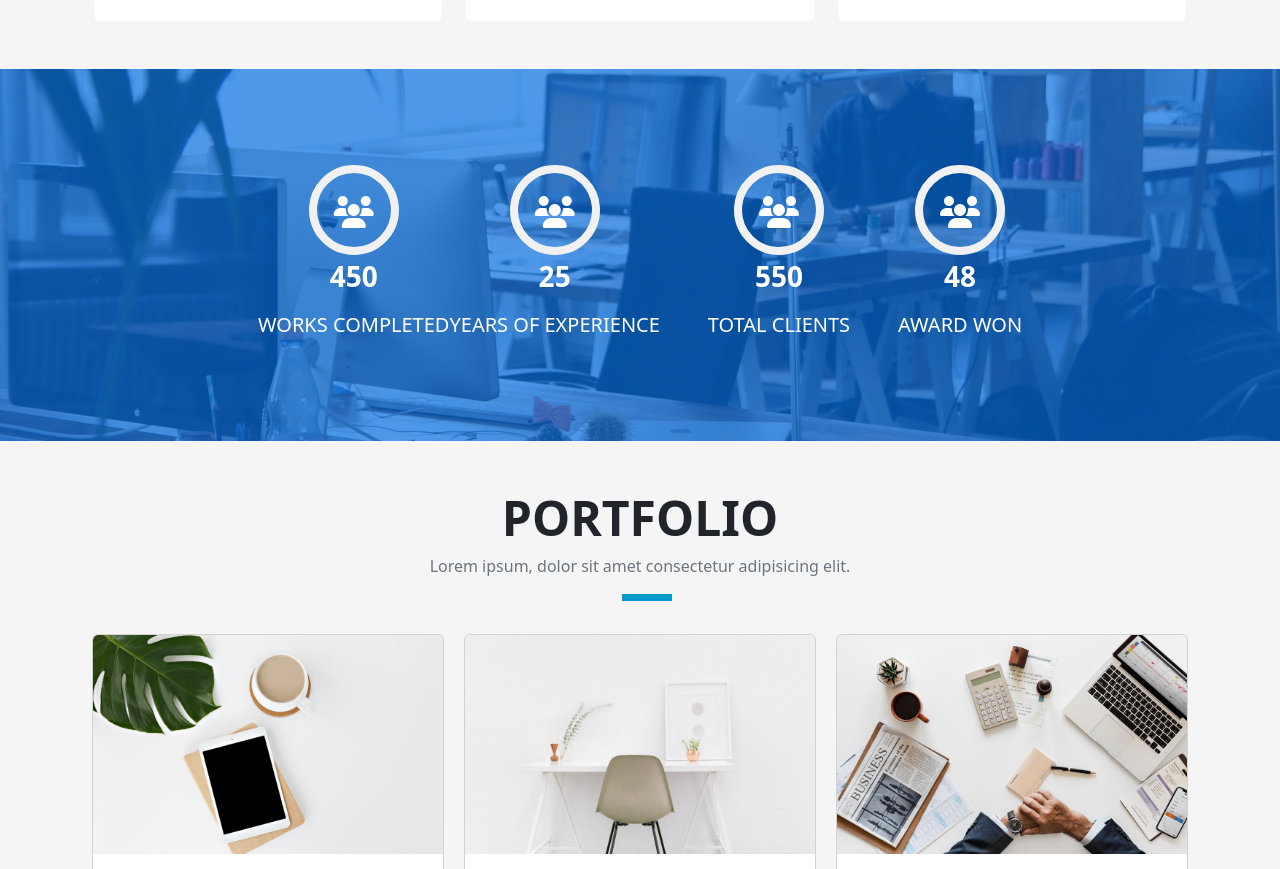
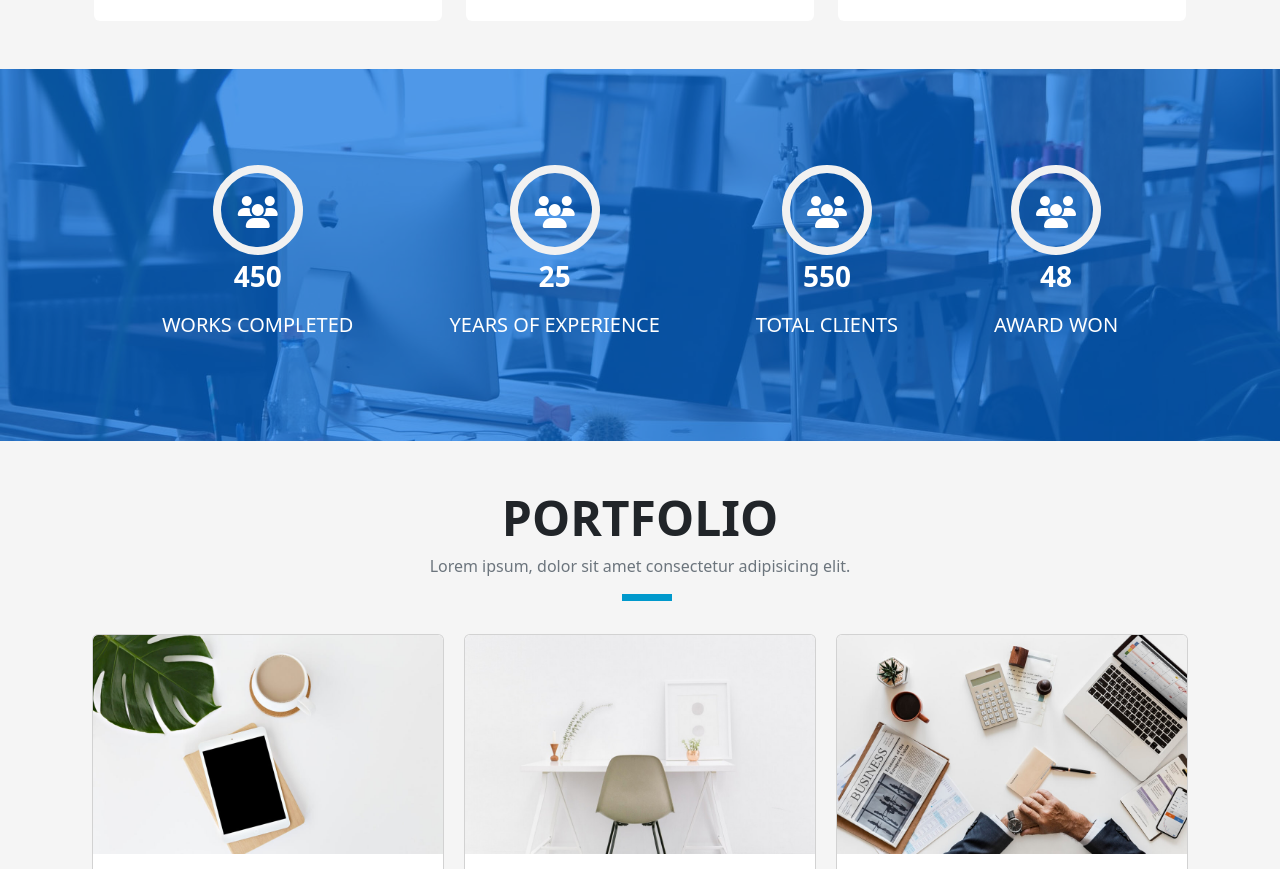
Before and after one commit to el-3agamy/bootstrap-project, a plain HTML site: page index.html in a window 1280 px wide. Shown: the part 2589-3458 px from the top of the page. Drawn offline with nearby package versions, Linux system fonts and the light colour scheme.

Commit message:
final update

```diff
--- a/index.html
+++ b/index.html
@@ -326,16 +326,17 @@
 
   <section>
     <div class="layer"></div>
-    <div class="container d-flex text-center    justify-content-evenly py-5">
+    <div class="container d-flex text-center align-items-center   justify-content-evenly py-5">
 
-      <div class="row">
+      <div class="row ">
         <div class="col">
-          <div class="inner d-flex counter">
+          <div class="inner d-flex justify-content-between align-items-center counter">
+
             <div class="inner text-center d-flex  flex-column justify-content-center z-3 mx-auto  py-5">
               <div class="pep  text-center align-self-center ">
                 <i class="fa-solid fa-users fa-2x  text-white "></i>
               </div>
-              <div>
+              <div class="px-5">
                 <p class="text-center fs-3 fw-bold">450</p>
                 <h5 class="fs-5 fw-normal">WORKS COMPLETED</h5>
               </div>
@@ -346,9 +347,9 @@
               <div class="pep text-center align-self-center ">
                 <i class="fa-solid fa-users fa-2x  text-white "></i>
               </div>
-              <div>
+              <div class="px-5">
                 <p class="text-center fs-3 fw-bold">25</p>
-                <h5 class="fs-5 fw-normal">YEARS OF EXPERIENCE</h5>
+                <h5 class="fs-5 fw-normal">YEARS OF  EXPERIENCE</h5>
               </div>
 
             </div>
@@ -359,7 +360,7 @@
               </div>
               <div class="px-5  ">
                 <p class="text-center fs-3 fw-bold ">550</p>
-                <h5 class="fs-5 fw-normal">TOTAL CLIENTS</h5>
+                <h5 class="fs-5 fw-normal">TOTAL  CLIENTS</h5>
               </div>
 
             </div>
@@ -368,7 +369,7 @@
               <div class="pep text-center align-self-center ">
                 <i class="fa-solid fa-users fa-2x  text-white "></i>
               </div>
-              <div>
+              <div class="px-5">
                 <p class="text-center fs-3 fw-bold">48</p>
                 <h5 class="fs-5 fw-normal">AWARD WON</h5>
               </div>
```
